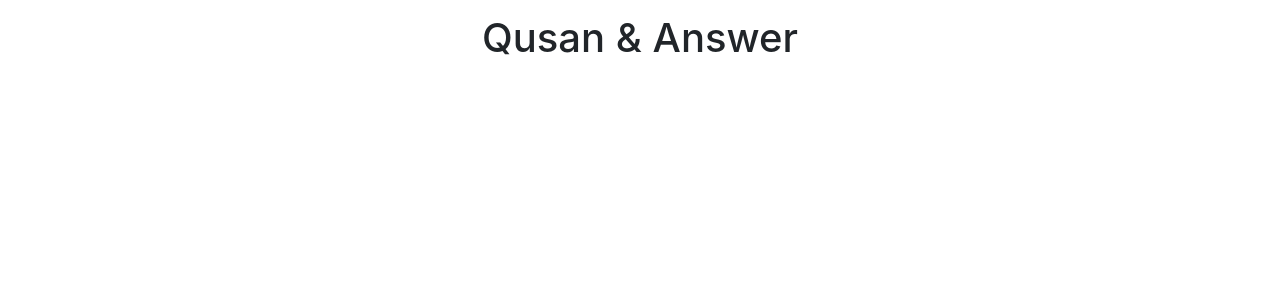
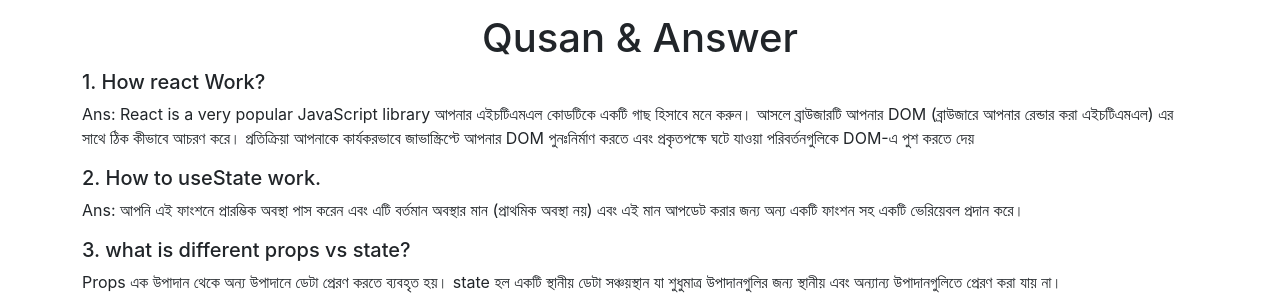
Before and after one commit to mdmitho/lucky-one, a React (Create React App) app: page / in a window 1280 px wide. Shown: the part 2158-2465 px from the top of the page. Before the commit the page ends 2228 px from the top, so only its background shows below. Built offline with nearby package versions, Linux system fonts and the light colour scheme.

Commit message:
qusan and answer done

```diff
--- a/src/components/qusan/Qusan.js
+++ b/src/components/qusan/Qusan.js
@@ -4,6 +4,17 @@
     return (
         <div>
             <h1 className='text-center mt-5'>Qusan & Answer</h1>
+            <div className="">
+                <h5>1. How react Work?</h5>
+                <p>Ans: React is a very popular JavaScript library আপনার এইচটিএমএল কোডটিকে একটি গাছ হিসাবে মনে করুন। আসলে ব্রাউজারটি আপনার DOM (ব্রাউজারে আপনার রেন্ডার করা এইচটিএমএল) এর সাথে ঠিক কীভাবে আচরণ করে। প্রতিক্রিয়া আপনাকে কার্যকরভাবে জাভাস্ক্রিপ্টে আপনার DOM পুনঃনির্মাণ করতে এবং প্রকৃতপক্ষে ঘটে যাওয়া পরিবর্তনগুলিকে DOM-এ পুশ করতে দেয়</p>
+                <h5>2. How to useState work.</h5>
+                <p>
+                Ans: আপনি এই ফাংশনে প্রারম্ভিক অবস্থা পাস করেন এবং এটি বর্তমান অবস্থার মান (প্রাথমিক অবস্থা নয়) এবং এই মান আপডেট করার জন্য অন্য একটি ফাংশন সহ একটি ভেরিয়েবল প্রদান করে।
+                </p>
+                <h5>3. what is different props vs state?</h5>
+                <p>Props এক উপাদান থেকে অন্য উপাদানে ডেটা প্রেরণ করতে ব্যবহৃত হয়।
+state হল একটি স্থানীয় ডেটা সঞ্চয়স্থান যা শুধুমাত্র উপাদানগুলির জন্য স্থানীয় এবং অন্যান্য উপাদানগুলিতে প্রেরণ করা যায় না।</p>
+            </div>
         </div>
     );
 };
```
